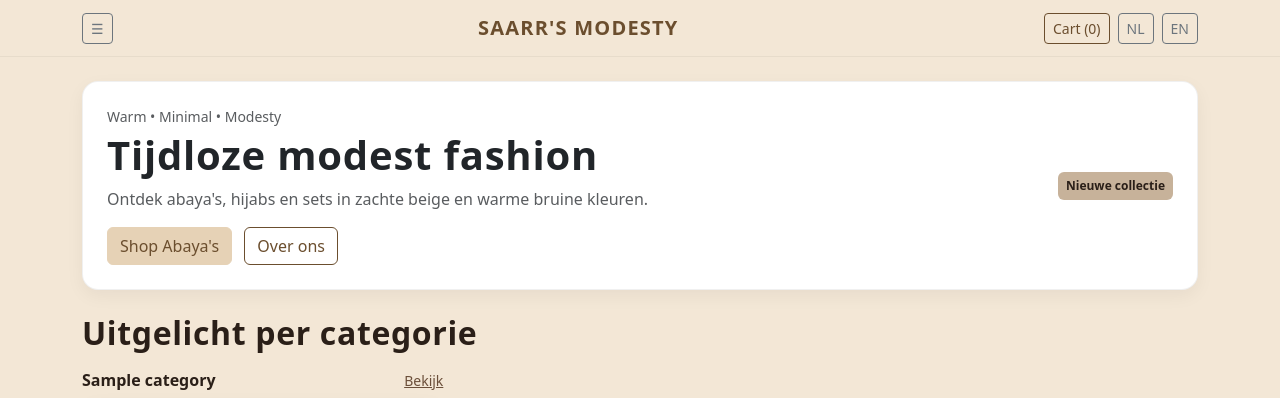
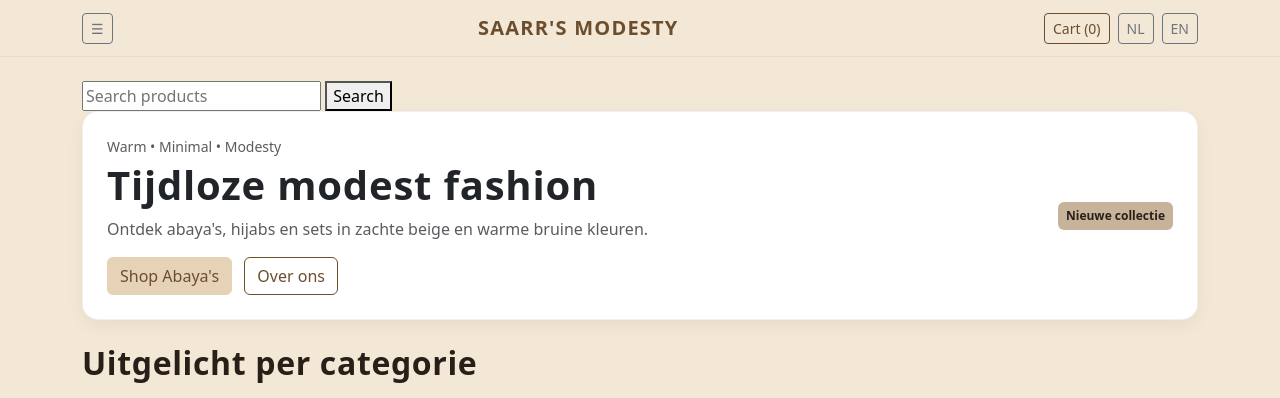
Before and after one commit to arhassse/kerntaak-2026, a PHP site: page / in a window 1280 px wide. Shown: the top 398 px of the page. Run offline with PHP 8.4, Linux system fonts and the light colour scheme; tables that the repository leaves empty hold one stand-in row (values such as "Sample post").

Commit message:
Add product search functionality to catalog

```diff
--- a/app/Controllers/CatalogController.php
+++ b/app/Controllers/CatalogController.php
@@ -25,4 +25,23 @@ final class CatalogController
     require __DIR__ . '/../Views/pages/category.php';
     require __DIR__ . '/../Views/partials/footer.php';
   }
+
+public function search(): void
+{
+    $query = trim($_GET['q'] ?? '');
+
+    if ($query === '') {
+        header("Location: " . base_path() . "/catalog");
+        exit;
+    }
+
+    $products = \App\Models\Product::search($query);
+    $categories = \App\Models\Category::all();
+
+    require __DIR__ . '/../Views/partials/header.php';
+    require __DIR__ . '/../Views/catalog/index.php';
+    require __DIR__ . '/../Views/partials/footer.php';
 }
+
+
+}
--- a/app/Views/partials/header.php
+++ b/app/Views/partials/header.php
@@ -87,3 +87,11 @@
 </div>
 
 <main class="container py-4">
+
+<form method="GET" action="<?= base_path() ?>/search">
+
+<input type="text" name="q" placeholder="Search products">
+
+<button type="submit">Search</button>
+
+</form>
```
